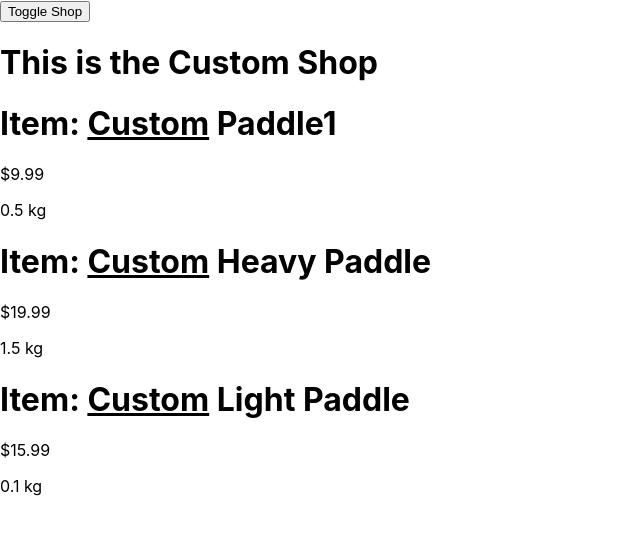
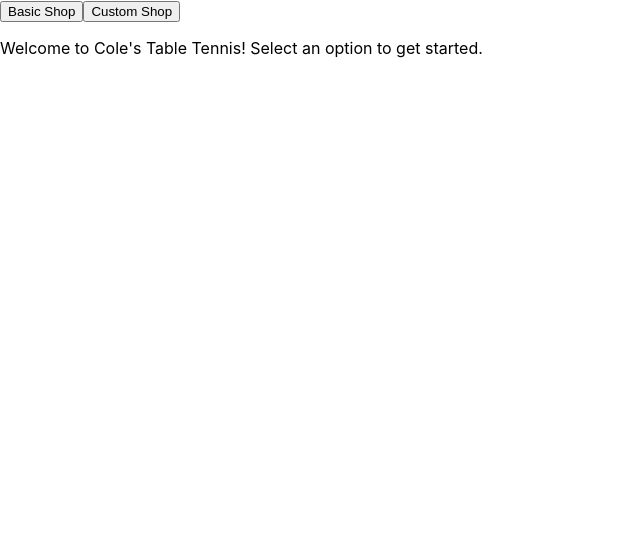
Before and after one commit to stetdawg/colestt-dev, a React (Create React App) app: page / in a window 1280 px wide. Shown: the top 534 px of the page, without its empty margins (0-640 px from the left). Built offline with nearby package versions, Linux system fonts and the light colour scheme.

Commit message:
made separate buttons for the shops and a 'null' option until one is clicked.

```diff
--- a/src/App.js
+++ b/src/App.js
@@ -16,18 +16,19 @@ class App extends React.Component{
   constructor(props){
     super(props);
     this.state = {
-      basicShop : false
+      basicShop : null
     }
   }
 
-  toggleShopCounter(){
-    if (this.state.basicShop == true){
+  toggleShopCounter(bool){
+
+    if (bool == true){
+      this.setState({
+        basicShop : true
+      })
+    } else if (bool == false){
       this.setState({
         basicShop : false
-      })
-    } else if (this.state.basicShop == false){
-      this.setState({
-        basicShop : true
       })
     }
   }
@@ -35,16 +36,21 @@ class App extends React.Component{
   chooseShop(){
     if (this.state.basicShop == true){
       return(<Shop />)
+    } else if (this.state.basicShop == false) {
+      return(<ShopCustom />)
     } else {
-      return(<ShopCustom />)
+      return(<p>Welcome to Cole's Table Tennis! Select an option to get started.</p>)
     }
   }
 
   render(){
     return(
       <div>
-        <button onClick={() => {this.toggleShopCounter()}}>
-          Toggle Shop
+        <button onClick={() => {this.toggleShopCounter(true)}}>
+          Basic Shop
+        </button>
+        <button onClick={() => {this.toggleShopCounter(false)}}>
+          Custom Shop
         </button>
         {this.chooseShop()}
       </div>
```
